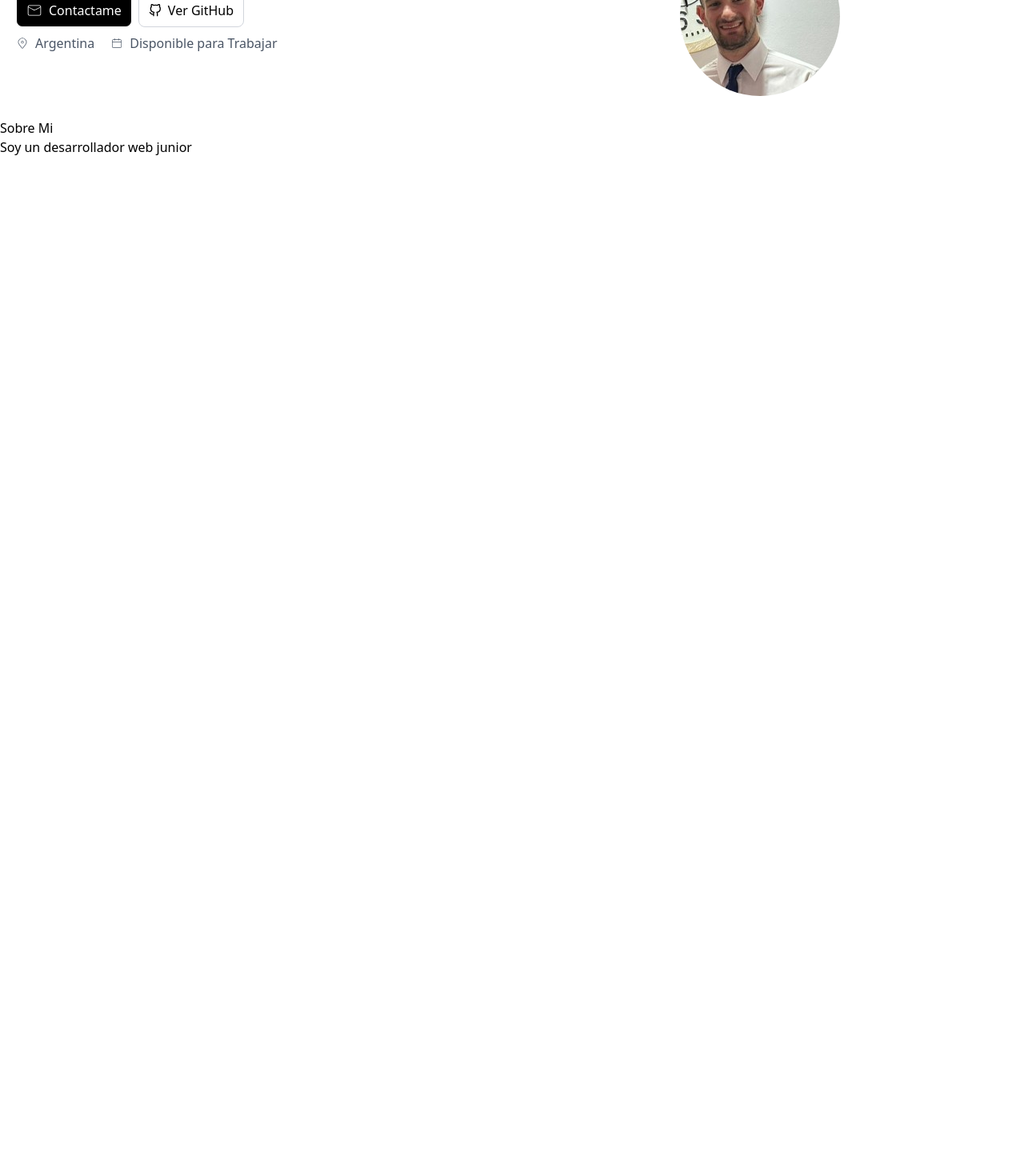
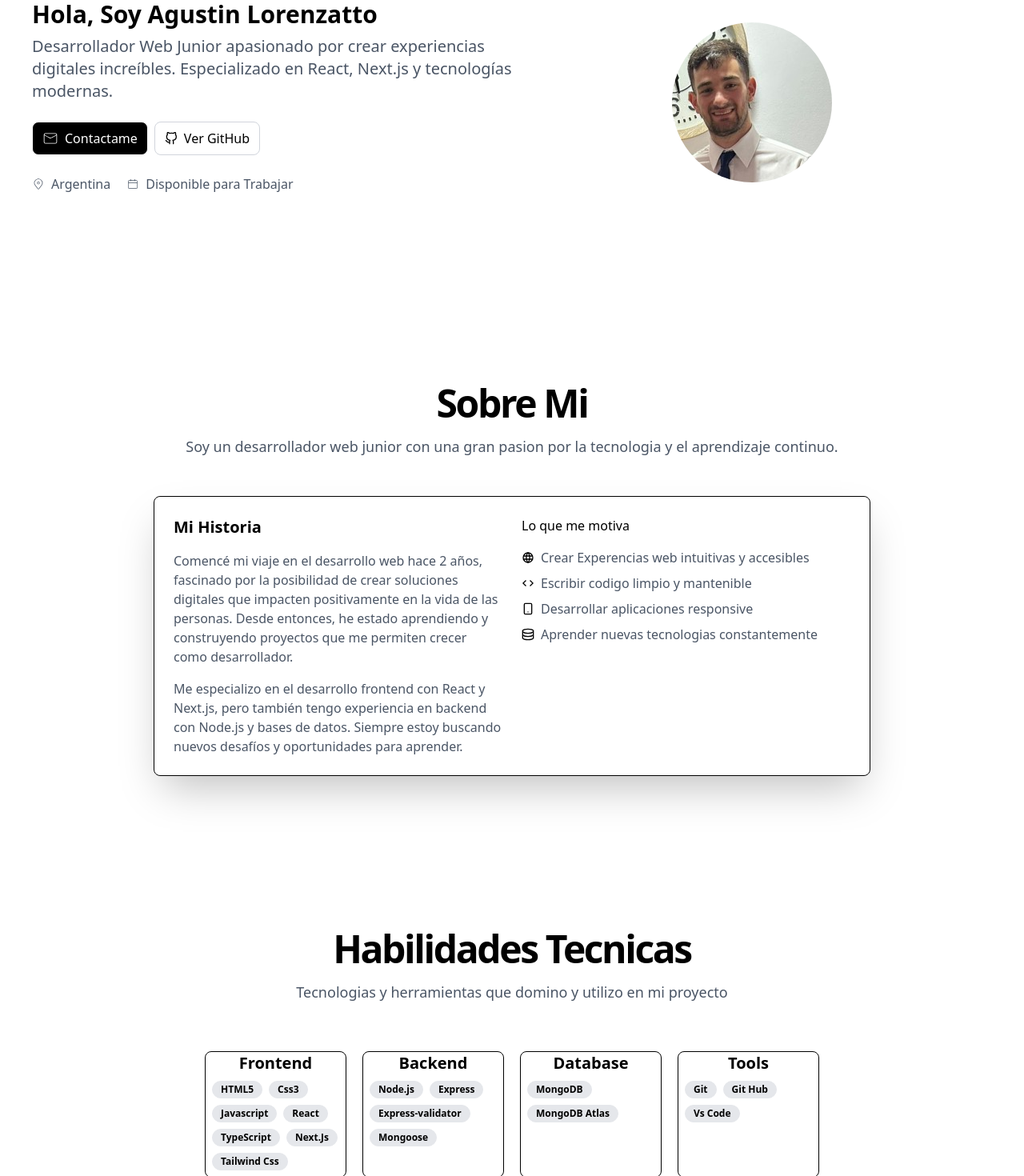
Before and after one commit to Pelusasasasa/Portfolio, a React (Vite) app: page / in a window 1280 px wide. Shown: the part 203-1673 px from the top of the page at 80% size. Before the commit the page ends 800 px from the top, so only its background shows below. Built offline with nearby package versions, Linux system fonts and the light colour scheme.

Commit message:
Terminando el componente de Skill

```diff
--- a/src/components/About.tsx
+++ b/src/components/About.tsx
@@ -1,23 +1,65 @@
-import React from 'react'
+import { TbWorld } from "react-icons/tb";
+import { IoMdCode } from "react-icons/io";
+import { FiSmartphone } from "react-icons/fi";
+import { GrStorage } from "react-icons/gr";
+
 
 export const About = () => {
   return (
-    <div>
-      <div>
-        <h2>Sobre Mi</h2>
+    <section className="py-24" id="about">
+      <div className="flex flex-col items-center">
+        <h2 className="md:text-5xl sm:text-4xl text-3xl tracking-tighter font-bold">Sobre Mi</h2>
 
-        <p>Soy un desarrollador web junior </p>
+        <p className="text-gray-600 text-xl mt-4 md:text-lg">Soy un desarrollador web junior con una gran pasion por la tecnologia y el aprendizaje continuo.</p>
       </div>
 
-      <div>
-        <div>
+      <div className="mx-auto mt-12 max-w-4xl">
+        <div className="rounded-lg border shadow-2xl">
+          <div className="p-6">
+              <div className="grid gap-6 lg:grid-cols-2">
 
+                <div className="space-y-4">
+                  <h3 className="text-xl font-semibold">Mi Historia</h3>
+                  <p className="text-gray-600">
+                    Comencé mi viaje en el desarrollo web hace 2 años,
+                     fascinado por la posibilidad de crear soluciones digitales que impacten positivamente en la vida de las personas.
+                     Desde entonces, he estado aprendiendo y construyendo proyectos que me permiten crecer como desarrollador.
+                  </p>
+                  <p className="text-gray-600">
+                    Me especializo en el desarrollo frontend con React y Next.js, pero también tengo experiencia en backend con Node.js y bases de datos.
+                    Siempre estoy buscando nuevos desafíos y oportunidades para aprender.
+                  </p>
+                </div>
+
+                <div className="space-y-4">
+                  <h3>Lo que me motiva</h3>
+                  <ul className="space-y-2 text-gray-600">
+                    <li className="flex gap-2 items-center">
+                        <TbWorld color="black"/>
+                        <p className="text-gray-600">Crear Experencias web intuitivas y accesibles</p>
+                    </li>
+
+                    <li className="flex gap-2 items-center">
+                        <IoMdCode color="black"/>
+                        <p className="text-gray-600">Escribir codigo limpio y mantenible</p>
+                    </li>
+
+                    <li className="flex gap-2 items-center">
+                        <FiSmartphone color="black"/>
+                        <p className="text-gray-600">Desarrollar aplicaciones responsive</p>
+                    </li>
+
+                    <li className="flex gap-2 items-center">
+                        <GrStorage color="black"/>
+                        <p className="text-gray-600">Aprender nuevas tecnologias constantemente</p>
+                    </li>
+                  </ul>
+                </div>
+              </div>
+          </div>
         </div>
 
-        <div>
-
-        </div>
       </div>
-    </div>
+    </section>
   )
 }
--- a/src/components/Header.tsx
+++ b/src/components/Header.tsx
@@ -4,12 +4,14 @@ import { FiGithub } from "react-icons/fi";
 
 export const Header = () => {
   return (
-    <header className="grid grid-cols-2 container px-5 pt-5">
+    <header className="grid grid-cols-2 px-10 py-24 md:py-32">
 
-      <div className="flex flex-col gap-2">
-        <h1 className="text-3xl font-bold">Hola, Soy Agustin Lorenzatto</h1>
-
-        <p className="text-gray-600">Desarrollador Web Junior apasionado por crear experiencias digitales increíbles. Especializado en React, Next.js y tecnologías modernas.</p>
+      <div className="flex flex-col gap-2 space-y-4">
+        <div className="space-y-2">
+          <h1 className="text-3xl font-bold">Hola, Soy Agustin Lorenzatto</h1>
+          <p className="text-gray-600  text-xl">
+            Desarrollador Web Junior apasionado por crear experiencias digitales increíbles. Especializado en React, Next.js y tecnologías modernas.</p>
+        </div>
 
         <div className="flex gap-2">
           <button className="flex items-center gap-2 px-3 py-2 border rounded-lg bg-black text-white hover:bg-black/70 cursor-pointer">
--- a/src/components/NavBar.tsx
+++ b/src/components/NavBar.tsx
@@ -4,15 +4,15 @@ import { IoCodeSharp } from "react-icons/io5";
 
 export const NavBar = () => {
   return (
-    <div className="p-5 flex justify-between items-center border-b border-gray-400">
+    <div className="p-5 flex justify-between items-center border-b border-gray-400 sticky w-full top-0 z-50 bg-white">
         <div className="flex gap-5 items-center">
             <div className="flex gap-4 items-center">
                 <IoCodeSharp size={25}/>
                 <p className="text-xl font-medium">AL</p>
             </div>
             <nav className="flex gap-4">
-                <a href="#sobreMi" className="cursor-pointer hover:text-gray-400">Sobre Mi</a>
-                <a href="#habilidade" className="cursor-pointer hover:text-gray-400">Habilidades</a>
+                <a href="#about" className="cursor-pointer hover:text-gray-400">Sobre Mi</a>
+                <a href="#skill" className="cursor-pointer hover:text-gray-400">Habilidades</a>
                 <a href="#proyecto" className="cursor-pointer hover:text-gray-400">Proyectos</a>
                 <a href="#contacto" className="cursor-pointer hover:text-gray-400">Contacto</a>
             </nav>
--- /dev/null
+++ b/src/components/Skill.tsx
@@ -0,0 +1,62 @@
+import React from 'react'
+
+const Skill = () => {
+  return (
+    <section id='skill' className='py-24 bg-gray/50'>
+        <div className='mx-auto max-w-3xl text-center'>
+            <h3 className='lg:text-5xl sm:text-4xl font-bold text-3xl tracking-tighter'>Habilidades Tecnicas</h3>
+
+            <p className='text-gray-600 mt-4 text-xl md:text-lg'>Tecnologias y herramientas que domino y utilizo en mi proyecto</p>
+        </div>
+
+        <div className='mx-auto max-w-3xl text-center'>
+            <div className='grid md:grid-cols-4 gap-5'>
+
+                <div className='border rounded-lg mt-15'>
+                    <h3 className='text-xl font-semibold'>Frontend</h3>
+                    <div className='flex flex-wrap gap-2 p-2'>
+                        <p className='bg-gray-200 inline-flex items-center border px-2.5 py-0.5 text-xs font-semibold border-gray-200 rounded-full'>HTML5</p>
+                        <p className='bg-gray-200 inline-flex items-center border px-2.5 py-0.5 text-xs font-semibold border-gray-200 rounded-full'>Css3</p>
+                        <p className='bg-gray-200 inline-flex items-center border px-2.5 py-0.5 text-xs font-semibold border-gray-200 rounded-full'>Javascript</p>
+                        <p className='bg-gray-200 inline-flex items-center border px-2.5 py-0.5 text-xs font-semibold border-gray-200 rounded-full'>React</p>
+                        <p className='bg-gray-200 inline-flex items-center border px-2.5 py-0.5 text-xs font-semibold border-gray-200 rounded-full'>TypeScript</p>
+                        <p className='bg-gray-200 inline-flex items-center border px-2.5 py-0.5 text-xs font-semibold border-gray-200 rounded-full'>Next.Js</p>
+                        <p className='bg-gray-200 inline-flex items-center border px-2.5 py-0.5 text-xs font-semibold border-gray-200 rounded-full'>Tailwind Css</p>
+                    </div>
+                </div>
+
+                <div className='border rounded-lg mt-15'>
+                    <h3 className='text-xl font-semibold'>Backend</h3>
+                    <div className='flex flex-wrap gap-2 p-2'>
+                        <p className='bg-gray-200 inline-flex items-center border px-2.5 py-0.5 text-xs font-semibold border-gray-200 rounded-full'>Node.js</p>
+                        <p className='bg-gray-200 inline-flex items-center border px-2.5 py-0.5 text-xs font-semibold border-gray-200 rounded-full'>Express</p>
+                        <p className='bg-gray-200 inline-flex items-center border px-2.5 py-0.5 text-xs font-semibold border-gray-200 rounded-full'>Express-validator</p>
+                        <p className='bg-gray-200 inline-flex items-center border px-2.5 py-0.5 text-xs font-semibold border-gray-200 rounded-full'>Mongoose</p>
+                    </div>
+                </div>
+
+                <div className='border rounded-lg mt-15'>
+                    <h3 className='text-xl font-semibold'>Database</h3>
+                    <div className='flex flex-wrap gap-2 p-2'>
+                        <p className='bg-gray-200 inline-flex items-center border px-2.5 py-0.5 text-xs font-semibold border-gray-200 rounded-full'>MongoDB</p>
+                        <p className='bg-gray-200 inline-flex items-center border px-2.5 py-0.5 text-xs font-semibold border-gray-200 rounded-full'>MongoDB Atlas</p>
+                    </div>
+                </div>
+
+                <div className='border rounded-lg mt-15'>
+                    <h3 className='text-xl font-semibold'>Tools</h3>
+                    <div className='flex flex-wrap gap-2 p-2'>
+                        <p className='bg-gray-200 inline-flex items-center border px-2.5 py-0.5 text-xs font-semibold border-gray-200 rounded-full'>Git</p>
+                        <p className='bg-gray-200 inline-flex items-center border px-2.5 py-0.5 text-xs font-semibold border-gray-200 rounded-full'>Git Hub</p>
+                        <p className='bg-gray-200 inline-flex items-center border px-2.5 py-0.5 text-xs font-semibold border-gray-200 rounded-full'>Vs Code</p>
+                    </div>
+                </div>
+
+
+            </div>
+        </div>
+    </section>
+  )
+}
+
+export default Skill
--- a/src/pages/Home.tsx
+++ b/src/pages/Home.tsx
@@ -2,19 +2,15 @@ import React from 'react'
 import { NavBar } from '../components/NavBar'
 import { About } from '../components/About'
 import { Header } from '../components/Header'
+import Skill from '../components/Skill'
 
 export const Home = () => {
   return (
-    <>
-        <div>
-            <NavBar/>
-        </div>
-        <div>
-          <Header />
-        </div>
-        <div id='sobreMi'>
-            <About/>
-        </div>
-    </>
+    <div className='w-full'>
+      <NavBar/>
+      <Header />
+      <About/>
+      <Skill/>
+    </div>
   )
 }
```
